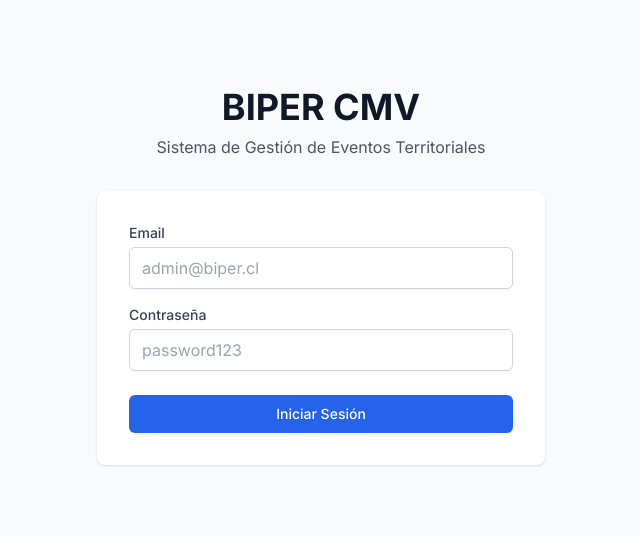
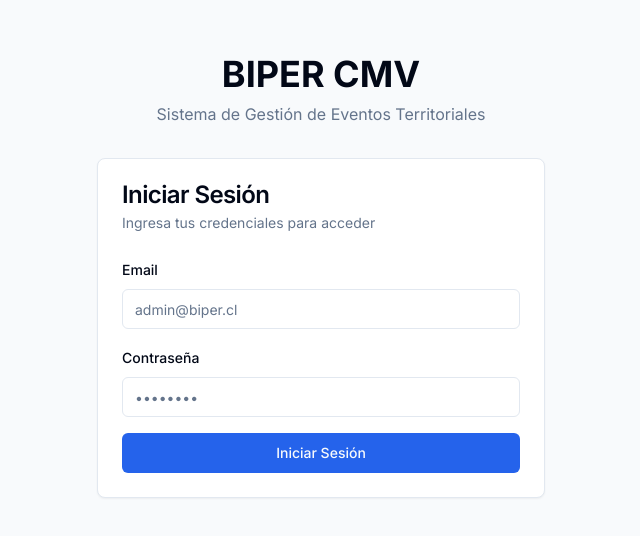
Before and after one commit to renzovergarag/biper-cmv, a Next.js app in the folder apps/web/: page /login in a window 1280 px wide. Shown: the part 124-660 px from the top of the page, without its empty margins (319-959 px from the left). Built offline with nearby package versions, Linux system fonts and the light colour scheme; no server answers.

Commit message:
feat: migrar login a shadcn (Card, Input, Label, Button)

```diff
--- a/apps/web/src/app/login/page.tsx
+++ b/apps/web/src/app/login/page.tsx
@@ -1,6 +1,10 @@
 "use client";
 
 import { useState, FormEvent } from "react";
+import { Button } from "@/components/ui/button";
+import { Input } from "@/components/ui/input";
+import { Label } from "@/components/ui/label";
+import { Card, CardContent, CardDescription, CardHeader, CardTitle } from "@/components/ui/card";
 
 export default function LoginPage() {
     const [email, setEmail] = useState("");
@@ -37,62 +41,70 @@ export default function LoginPage() {
     };
 
     return (
-    <div className="min-h-screen flex items-center justify-center bg-gray-50 px-4">
+        <div className="min-h-screen flex items-center justify-center bg-secondary/50 px-4">
             <div className="max-w-md w-full space-y-8">
                 <div className="text-center">
-          <h1 className="text-4xl font-bold text-gray-900">BIPER CMV</h1>
-          <p className="mt-2 text-gray-600">
+                    <h1 className="text-4xl font-bold text-foreground">
+                        BIPER CMV
+                    </h1>
+                    <p className="mt-2 text-muted-foreground">
                         Sistema de Gestión de Eventos Territoriales
                     </p>
                 </div>
 
-        <form onSubmit={handleSubmit} className="mt-8 space-y-6 bg-white p-8 rounded-lg shadow">
+                <Card>
+                    <CardHeader>
+                        <CardTitle>Iniciar Sesión</CardTitle>
+                        <CardDescription>
+                            Ingresa tus credenciales para acceder
+                        </CardDescription>
+                    </CardHeader>
+                    <CardContent>
+                        <form onSubmit={handleSubmit} className="space-y-4">
                             {error && (
-            <div className="bg-red-50 border border-red-200 text-red-700 px-4 py-3 rounded">
+                                <div className="bg-destructive/10 border border-destructive/20 text-destructive px-4 py-3 rounded-md text-sm">
                                     {error}
                                 </div>
                             )}
 
-          <div className="space-y-4">
-            <div>
-              <label htmlFor="email" className="block text-sm font-medium text-gray-700">
-                Email
-              </label>
-              <input
+                            <div className="space-y-2">
+                                <Label htmlFor="email">Email</Label>
+                                <Input
                                     id="email"
                                     type="email"
                                     required
                                     value={email}
                                     onChange={(e) => setEmail(e.target.value)}
-                className="mt-1 block w-full rounded-md border border-gray-300 px-3 py-2 shadow-sm focus:border-blue-500 focus:outline-none focus:ring-1 focus:ring-blue-500"
                                     placeholder="admin@biper.cl"
                                 />
                             </div>
 
-            <div>
-              <label htmlFor="password" className="block text-sm font-medium text-gray-700">
-                Contraseña
-              </label>
-              <input
+                            <div className="space-y-2">
+                                <Label htmlFor="password">Contraseña</Label>
+                                <Input
                                     id="password"
                                     type="password"
                                     required
                                     value={password}
-                onChange={(e) => setPassword(e.target.value)}
-                className="mt-1 block w-full rounded-md border border-gray-300 px-3 py-2 shadow-sm focus:border-blue-500 focus:outline-none focus:ring-1 focus:ring-blue-500"
-                placeholder="password123"
+                                    onChange={(e) =>
+                                        setPassword(e.target.value)
+                                    }
+                                    placeholder="••••••••"
                                 />
                             </div>
-          </div>
 
-          <button
+                            <Button
                                 type="submit"
                                 disabled={loading}
-            className="w-full flex justify-center py-2 px-4 border border-transparent rounded-md shadow-sm text-sm font-medium text-white bg-blue-600 hover:bg-blue-700 focus:outline-none focus:ring-2 focus:ring-offset-2 focus:ring-blue-500 disabled:opacity-50 disabled:cursor-not-allowed"
+                                className="w-full"
                             >
-            {loading ? "Iniciando sesión..." : "Iniciar Sesión"}
-          </button>
+                                {loading
+                                    ? "Iniciando sesión..."
+                                    : "Iniciar Sesión"}
+                            </Button>
                         </form>
+                    </CardContent>
+                </Card>
             </div>
         </div>
     );
```
Lines whose indentation alone changed are shown as unchanged.
